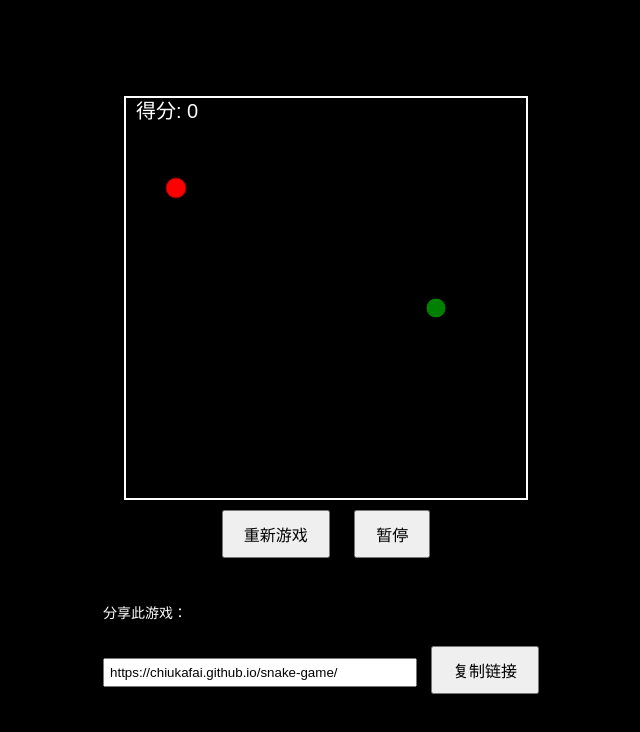
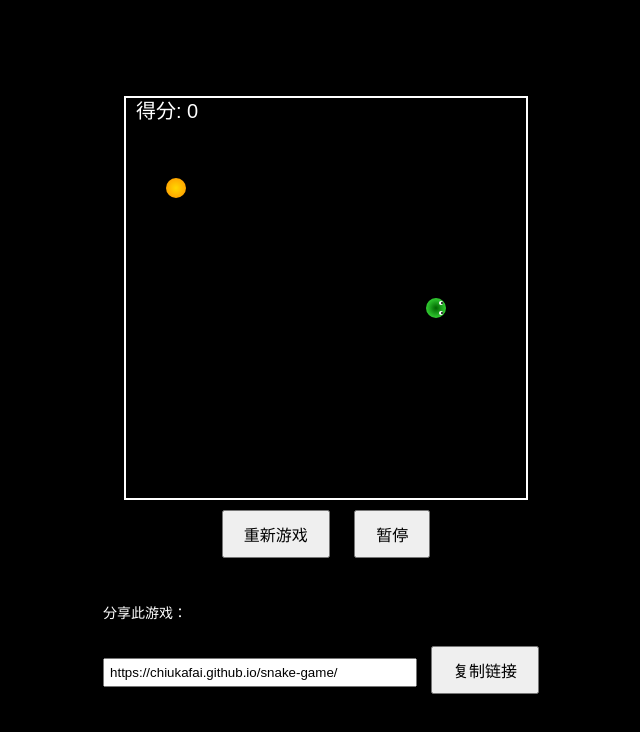
Before and after one commit to chiukafai/snake-game, a plain HTML site: page index.html in a window 1280 px wide. Shown: the whole page, without its empty margins (314-954 px from the left). Drawn offline with Linux system fonts and the light colour scheme.

Commit message:
Update snake game

```diff
--- a/index.html
+++ b/index.html
@@ -54,6 +54,7 @@
         let speed = 100; // 初始速度为100ms
         let lastTime = 0;
 
+        // 监听键盘事件
         document.addEventListener('keydown', (event) => {
             const key = event.keyCode;
             if (key === 37 && direction !== 'RIGHT') direction = 'LEFT';
@@ -62,26 +63,81 @@
             if (key === 40 && direction !== 'UP') direction = 'DOWN';
         });
 
+        // 绘制蛇
+        function drawSnake() {
+            for (let i = 0; i < snake.length; i++) {
+                const segment = snake[i];
+                const radius = box / 2 - (i / snake.length) * 5; // 尾巴逐渐变细
+                const gradient = ctx.createRadialGradient(
+                    segment.x + box / 2,
+                    segment.y + box / 2,
+                    0,
+                    segment.x + box / 2,
+                    segment.y + box / 2,
+                    radius
+                );
+                gradient.addColorStop(0, i === 0 ? '#006400' : '#228B22'); // 深绿色到浅绿色
+                gradient.addColorStop(1, '#32CD32');
+
+                ctx.beginPath();
+                ctx.arc(segment.x + box / 2, segment.y + box / 2, radius, 0, Math.PI * 2);
+                ctx.fillStyle = gradient;
+                ctx.fill();
+                ctx.closePath();
+
+                // 绘制蛇的眼睛（仅头部）
+                if (i === 0) {
+                    ctx.fillStyle = 'white';
+                    ctx.beginPath();
+                    ctx.arc(segment.x + box / 2 + 5, segment.y + box / 2 - 5, 2, 0, Math.PI * 2); // 左眼
+                    ctx.fill();
+                    ctx.closePath();
+
+                    ctx.beginPath();
+                    ctx.arc(segment.x + box / 2 + 5, segment.y + box / 2 + 5, 2, 0, Math.PI * 2); // 右眼
+                    ctx.fill();
+                    ctx.closePath();
+
+                    ctx.fillStyle = 'black';
+                    ctx.beginPath();
+                    ctx.arc(segment.x + box / 2 + 6, segment.y + box / 2 - 5, 1, 0, Math.PI * 2); // 左眼瞳孔
+                    ctx.fill();
+                    ctx.closePath();
+
+                    ctx.beginPath();
+                    ctx.arc(segment.x + box / 2 + 6, segment.y + box / 2 + 5, 1, 0, Math.PI * 2); // 右眼瞳孔
+                    ctx.fill();
+                    ctx.closePath();
+                }
+            }
+        }
+
+        // 绘制食物（金豆）
+        function drawFood() {
+            const gradient = ctx.createRadialGradient(
+                food.x + box / 2,
+                food.y + box / 2,
+                0,
+                food.x + box / 2,
+                food.y + box / 2,
+                box / 2
+            );
+            gradient.addColorStop(0, '#FFD700'); // 金色
+            gradient.addColorStop(1, '#FFA500'); // 橙色
+
+            ctx.beginPath();
+            ctx.arc(food.x + box / 2, food.y + box / 2, box / 2, 0, Math.PI * 2);
+            ctx.fillStyle = gradient;
+            ctx.fill();
+            ctx.closePath();
+        }
+
+        // 游戏主循环
         function draw() {
             ctx.clearRect(0, 0, canvas.width, canvas.height);
 
-            for (let i = 0; i < snake.length; i++) {
-                ctx.beginPath();
-                ctx.arc(snake[i].x + box / 2, snake[i].y + box / 2, box / 2, 0, Math.PI * 2);
-                ctx.fillStyle = i === 0 ? 'green' : 'white';
-                ctx.fill();
-                ctx.strokeStyle = 'black';
-                ctx.stroke();
-                ctx.closePath();
-            }
-
-            ctx.beginPath();
-            ctx.arc(food.x + box / 2, food.y + box / 2, box / 2, 0, Math.PI * 2);
-            ctx.fillStyle = 'red';
-            ctx.fill();
-            ctx.strokeStyle = 'darkred';
-            ctx.stroke();
-            ctx.closePath();
+            drawSnake();
+            drawFood();
 
             let headX = snake[0].x;
             let headY = snake[0].y;
@@ -118,6 +174,7 @@
             ctx.fillText('得分: ' + score, 10, 20);
         }
 
+        // 碰撞检测
         function collision(head, array) {
             for (let i = 0; i < array.length; i++) {
                 if (head.x === array[i].x && head.y === array[i].y) return true;
@@ -125,6 +182,7 @@
             return false;
         }
 
+        // 游戏循环
         function gameLoop(timestamp) {
             if (!lastTime) lastTime = timestamp;
             const deltaTime = timestamp - lastTime;
@@ -139,12 +197,14 @@
             }
         }
 
+        // 开始游戏
         function startGame() {
             paused = false;
             lastTime = 0;
             requestAnimationFrame(gameLoop);
         }
 
+        // 重新开始游戏
         function restartGame() {
             snake = [{ x: 200, y: 200 }];
             food = { x: Math.floor(Math.random() * 20) * box, y: Math.floor(Math.random() * 20) * box };
@@ -154,14 +214,13 @@
             startGame();
         }
 
+        // 暂停/继续游戏
         function togglePause() {
             paused = !paused;
             document.getElementById('pauseButton').textContent = paused ? '继续' : '暂停';
         }
 
-        document.getElementById('restartButton').addEventListener('click', restartGame);
-        document.getElementById('pauseButton').addEventListener('click', togglePause);
-
+        // 复制链接功能
         document.getElementById('copyButton').addEventListener('click', async () => {
             const shareLink = document.getElementById('shareLink');
             try {
@@ -173,6 +232,11 @@
             }
         });
 
+        // 绑定按钮事件
+        document.getElementById('restartButton').addEventListener('click', restartGame);
+        document.getElementById('pauseButton').addEventListener('click', togglePause);
+
+        // 启动游戏
         startGame();
     </script>
 </body>
```
